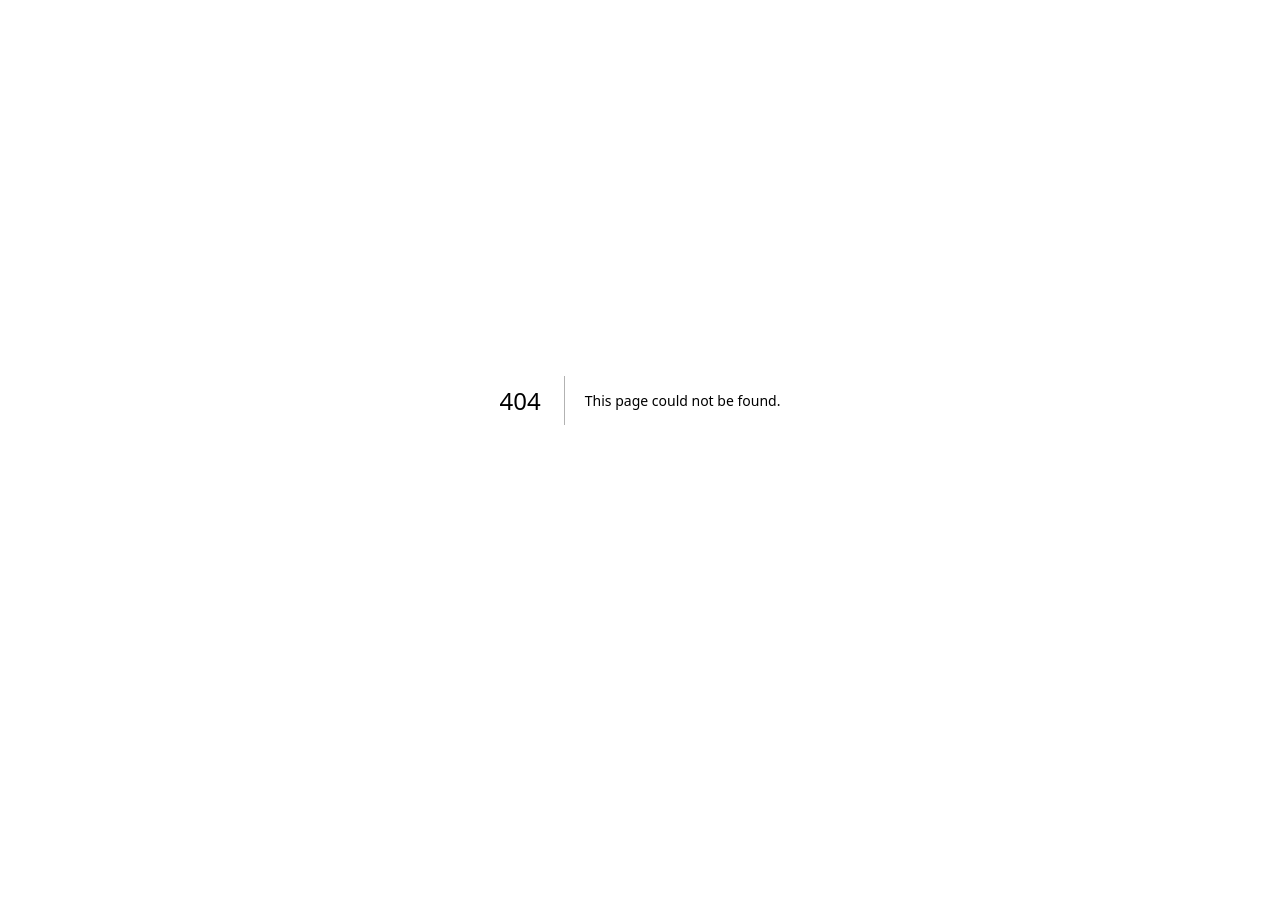
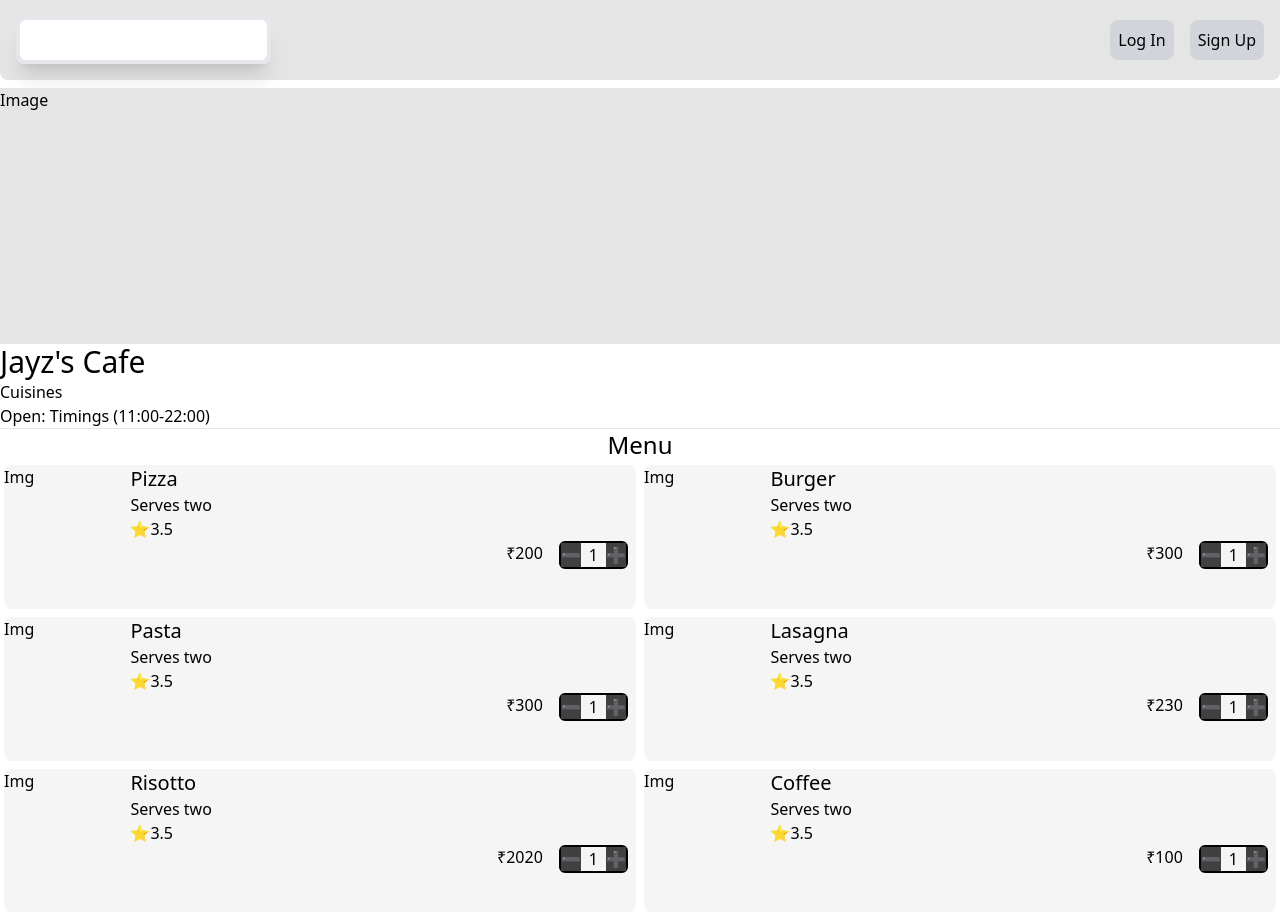
Before and after one commit to jayz25/efood, a Next.js app: page /restaurent/1 in a window 1280 px wide. Before the commit this address had no page. Shown: the top 912 px of the page. Before the commit the page ends 800 px from the top, so only its background shows below. Built offline with nearby package versions, Linux system fonts and the light colour scheme.

Commit message:
Restaurent page update (#4)
- Restaurent page added
- Page skeleton designed
- Added details on page, Image, Menu, MenuCard
- Using mock data objects for all the cases currently, actual data fetching will be done once API is built.
- Updated layout, NavBar has been added into it

```diff
--- a/app/layout.tsx
+++ b/app/layout.tsx
@@ -1,3 +1,4 @@
+import { TopNav } from '@/components/TopNav'
 import './globals.css'
 
 export default function RootLayout({
@@ -11,8 +12,12 @@ export default function RootLayout({
         <head /> will contain the components returned by the nearest parent
         head.tsx. Find out more at https://beta.nextjs.org/docs/api-reference/file-conventions/head
       */}
+
       <head />
-      <body>{children}</body>
+      <body>
+        <TopNav />
+          {children}
+      </body>
     </html>
   )
 }
--- a/app/page.tsx
+++ b/app/page.tsx
@@ -1,101 +1,115 @@
-import Image from 'next/image'
-import { Inter } from '@next/font/google'
-import styles from './page.module.css'
-import Carousel from '@/components/Carousel'
-import { TopNav } from '@/components/TopNav'
-import { EntityPellete } from '@/components/EntityPallete'
+import Image from "next/image";
+import { Inter } from "@next/font/google";
+import styles from "./page.module.css";
+import Carousel from "@/components/Carousel";
+import { TopNav } from "@/components/TopNav";
+import { EntityPellete } from "@/components/EntityPallete";
 
-const inter = Inter({ subsets: ['latin'] })
+const inter = Inter({ subsets: ["latin"] });
 
 export default function Home() {
-  const dataCards = [{name: 'Sunsetta'}, {name: 'Apple'}, {name: 'Berry'}, {name: 'Watermelon'}, {name: 'Pizaa'}, {name: "Jade Parcels"}, {name: "Sango Pearl"}, {name: "Razor"}]
+  const dataCards = [
+    { name: "Sunsetta" },
+    { name: "Apple" },
+    { name: "Berry" },
+    { name: "Watermelon" },
+    { name: "Pizaa" },
+    { name: "Jade Parcels" },
+    { name: "Sango Pearl" },
+    { name: "Razor" },
+  ];
   const entities = [
     {
+      id: "1",
       name: "A Restaurant",
       logo: "",
       cuisines: ["South Indian, Maharashtrian"],
       ratings: "3.5",
       deliveryTime: "",
       liveDiscounts: "50% Off up to 200",
-      averagePrice: "250"
+      averagePrice: "250",
     },
     {
+      id: "2",
       name: "B Restaurant",
       logo: "",
       cuisines: ["South Indian, North Indian"],
       ratings: "2",
       deliveryTime: "",
       liveDiscounts: "50% Off up to 100",
-      averagePrice: "100"
+      averagePrice: "100",
     },
     {
+      id: "3",
       name: "C Restaurant",
       logo: "",
       cuisines: ["Chinese, Asian"],
       ratings: "5",
       deliveryTime: "",
       liveDiscounts: "30% Off up to 200",
-      averagePrice: "500"
+      averagePrice: "500",
     },
     {
+      id: "4",
       name: "D Restaurant",
       logo: "",
       cuisines: ["South Indian, North Indian, Maharashtrian"],
       ratings: "4.9",
       deliveryTime: "",
       liveDiscounts: "10% Off up to 50",
-      averagePrice: "100"
+      averagePrice: "100",
     },
     {
+      id: "5",
       name: "E Restaurant",
       logo: "",
       cuisines: ["Snacks, Maharashtrian"],
       ratings: "4.8",
       deliveryTime: "",
       liveDiscounts: "10% Off up to 100",
-      averagePrice: "50"
+      averagePrice: "50",
     },
     {
+      id: "6",
       name: "F Restaurant",
       logo: "3.7",
       cuisines: ["Italian"],
       ratings: "",
       deliveryTime: "",
       liveDiscounts: "20% Off",
-      averagePrice: "900"
+      averagePrice: "900",
     },
     {
+      id: "7",
       name: "G Restaurant",
       logo: "",
       cuisines: ["Thai, Chinese, Asian"],
       ratings: "2.4",
       deliveryTime: "",
       liveDiscounts: "50% Off up to 200",
-      averagePrice: "250"
+      averagePrice: "250",
     },
     {
+      id: "8",
       name: "H Restaurant",
       logo: "",
       cuisines: ["Chinese, Japanese, Asian"],
       ratings: "5",
       deliveryTime: "",
       liveDiscounts: "50% Off up to 400",
-      averagePrice: "700"
-    }
-  ]
+      averagePrice: "700",
+    },
+  ];
   return (
     <main className="flex justify-center">
       <div className="flex flex-col max-w-full xl:max-w-screen-xl justify-center">
         <div className="w-full">
-            <TopNav />
-          </div>
-          <div className="w-full">
-            <Carousel dataCards = {dataCards}/>
-          </div>
-          <div className="w-full mt-4">
-            <EntityPellete entities={entities} />
-          </div>
+          <Carousel dataCards={dataCards} />
+        </div>
+        <div className="w-full mt-4">
+          <EntityPellete entities={entities} />
+        </div>
       </div>
     </main>
-  )
+  );
 }
--- /dev/null
+++ b/app/restaurent/[entityId]/page.tsx
@@ -0,0 +1,31 @@
+import RestaurentMenu from "@/components/RestaurentMenu";
+
+export default function Home() {
+  return (
+    <div className="flex justify-center">
+      <div className="flex w-full xl:max-w-screen-xl flex-col">
+        <div className="food-slideshow-container h-64 bg-neutral-200 w-full mt-2">
+          {/* Image carousel goes here */}
+          Image
+        </div>
+        <div className="restaurent-contents-wrapper">
+          <div className="restaurent-name__header text-3xl font-medium">
+            <h1>Jayz's Cafe</h1>
+          </div>
+          <div className="restarent-info__cotainer">
+            <div className="text-md">
+              <h2>Cuisines</h2>
+            </div>
+            <div className="text-md">
+                Open: Timings (11:00-22:00)
+            </div>
+          </div>
+        </div>
+        <hr />
+        <div className="restaurent-menu">
+            <RestaurentMenu />
+        </div>
+      </div>
+    </div>
+  );
+}
--- /dev/null
+++ b/app/restaurent/page.tsx
@@ -0,0 +1,8 @@
+'use client';
+export default function Home() {
+    return (
+        <div className="">
+            A Box
+        </div>
+    )
+}
--- a/components/Entity.tsx
+++ b/components/Entity.tsx
@@ -1,4 +1,7 @@
 "use client";
+
+import Link from "next/link";
+
 export const Entity = (props) => {
     const { entity } = props;
     // What we want:
--- a/components/EntityPallete.tsx
+++ b/components/EntityPallete.tsx
@@ -1,5 +1,6 @@
 "use client";
 
+import Link from "next/link";
 import { Entity } from "./Entity";
 
 export const EntityPellete = ({ entities }) => {
@@ -9,7 +10,9 @@ export const EntityPellete = ({ entities }) => {
                 return (
                     // Make sure to add key here
                     <div className="basis-1/3">
-                        <Entity entity={entity}/>
+                        <Link href={`restaurent/${entity.id}`}>
+                            <Entity entity={entity}/>
+                        </Link>
                     </div>
 
                     )
--- /dev/null
+++ b/components/MenuCard.tsx
@@ -0,0 +1,15 @@
+import MenuItemCard from "./MenuItemCard";
+
+export default function MenuCard({ menuItems }) {
+  return (
+    <div className="flex w-full flex-col lg:flex-row flex-wrap">
+      {menuItems.map((menuItem) => {
+        return (
+          <div className="basis-1 lg:basis-1/2 p-1 rounded-lg">
+            <MenuItemCard menuItem={menuItem} />
+          </div>
+        );
+      })}
+    </div>
+  );
+}
--- /dev/null
+++ b/components/MenuItemCard.tsx
@@ -0,0 +1,28 @@
+export default function MenuItemCard({ menuItem }) {
+  return (
+    <div className="h-36 flex flex-row bg-neutral-100 rounded-lg">
+      <div className="item-menu-logo h-full w-1/5">Img</div>
+      <div className="item-menu-info flex flex-col w-4/5">
+        <div className="flex flex-col">
+          <p className="text-xl">{menuItem.name}</p>
+          <p>Serves two</p>
+          <p>⭐3.5</p>
+        </div>
+        <div className="flex flex-row justify-end self-end">
+            <p className="px-2">₹{menuItem.price}</p>
+            <div className="flex flex-row outline-transparent border-2 border-black mx-2 rounded-md">
+                <button className="h-full basis-1/3 bg-neutral-700">
+                    ➖
+                </button>
+                <div className="h-full basis-1/3 px-2">
+                    1
+                </div>
+                <button className="h-full basis-1/3 bg-neutral-700">
+                ➕
+                </button>
+            </div>
+          </div>
+      </div>
+    </div>
+  );
+}
--- /dev/null
+++ b/components/RestaurentMenu.tsx
@@ -0,0 +1,52 @@
+"use client";
+
+import MenuCard from "./MenuCard";
+
+export default function RestaurentMenu() {
+  const menuItems = [
+    {
+      id: "m1",
+      name: "Pizza",
+      price: "200",
+      pic: "",
+    },
+    {
+      id: "m2",
+      name: "Burger",
+      price: "300",
+      pic: "",
+    },
+    {
+      id: "m3",
+      name: "Pasta",
+      price: "300",
+      pic: "",
+    },
+    {
+      id: "m4",
+      name: "Lasagna",
+      price: "230",
+      pic: "",
+    },
+    {
+      id: "m5",
+      name: "Risotto",
+      price: "2020",
+      pic: "",
+    },
+    {
+      id: "m6",
+      name: "Coffee",
+      price: "100",
+      pic: "",
+    },
+  ];
+  return (
+    <>
+    <div className="w-full flex justify-center">
+      <p className="text-2xl font-medium">Menu</p>
+    </div>
+      <MenuCard menuItems={menuItems} />
+    </>
+  );
+}
```
Lines whose indentation alone changed are shown as unchanged.
